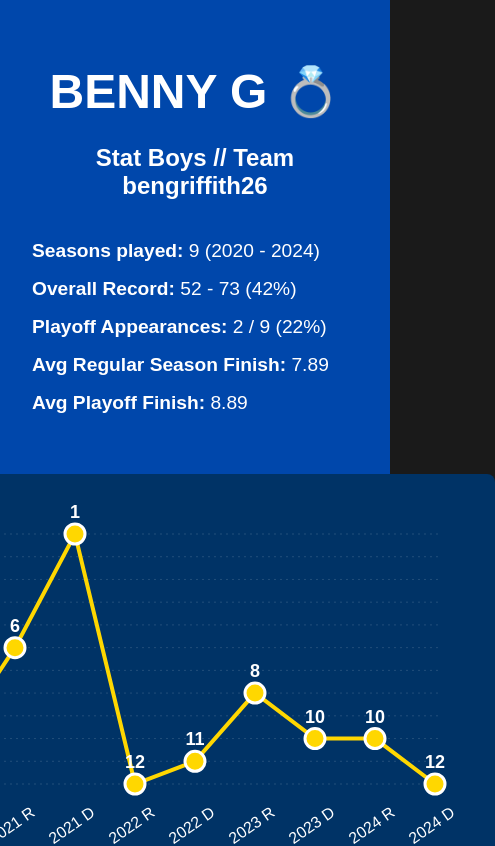
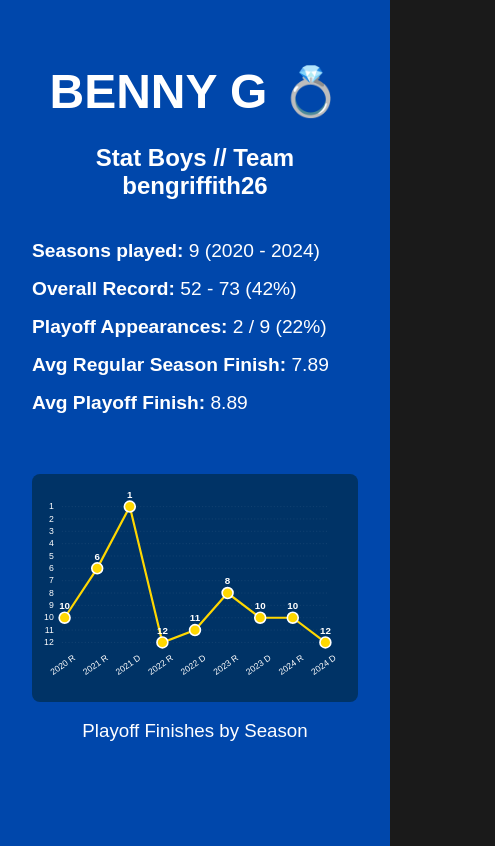
Before and after one commit to noahchrist/jetLagSpreadsheet, a React (Vite) app: page /#/team/bennyg in a window 390 px wide. Shown: the top 846 px of the page, 495 px wide, since content can reach past the window. Built offline with nearby package versions, Linux system fonts and the light colour scheme.

Commit message:
Functionality for mobile

```diff
--- a/src/pages/TeamPage.jsx
+++ b/src/pages/TeamPage.jsx
@@ -12,10 +12,10 @@ function PlayoffFinishGraph({ results }) {
     r.place > 12 ? 12 : r.place
   );
 
-  // SVG dimensions (expanded 1.5x, with less bottom space for labels)
+  // SVG dimensions (logical, not physical)
   const height = 420;
   const padding = 60;
-  const bottomExtra = 50; // reduced for less gap below graph
+  const bottomExtra = 50;
   const width = Math.max(600, results.length * 60);
 
   // Y scale: 1st place at top, 12th at bottom
@@ -37,8 +37,24 @@ function PlayoffFinishGraph({ results }) {
   const yLabels = Array.from({ length: 12 }, (_, i) => i + 1);
 
   return (
-    <div style={{ display: 'flex', flexDirection: 'column', alignItems: 'center', marginTop: 60, marginBottom: 20 }}>
-      <svg width={width} height={height} style={{ background: '#003366', borderRadius: 8 }}>
+    <div
+      style={{
+        display: 'flex',
+        flexDirection: 'column',
+        alignItems: 'center',
+        marginTop: 60,
+        marginBottom: 20,
+        width: '100%',
+        overflowX: 'auto',
+      }}
+    >
+      <div style={{ width: '100%', maxWidth: 700 }}>
+        <svg
+          viewBox={`0 0 ${width} ${height}`}
+          width="100%"
+          height="auto"
+          style={{ background: '#003366', borderRadius: 8, display: 'block', width: '100%', height: 'auto' }}
+        >
           {/* Y axis grid and labels */}
           {yLabels.map(i => (
             <g key={i}>
@@ -88,7 +104,7 @@ function PlayoffFinishGraph({ results }) {
           {points.map((pt, idx) => (
             <g key={idx}>
               <text
-              x={pt.x + 10} // shift label 10px to the right to better align with the point
+                x={pt.x + 10}
                 y={height - bottomExtra}
                 fill="#fff"
                 fontSize={16}
@@ -101,6 +117,7 @@ function PlayoffFinishGraph({ results }) {
             </g>
           ))}
         </svg>
+      </div>
       <h3 style={{ marginTop: 18, fontWeight: 500 }}>Playoff Finishes by Season</h3>
     </div>
   );
```
Lines whose indentation alone changed are shown as unchanged.
